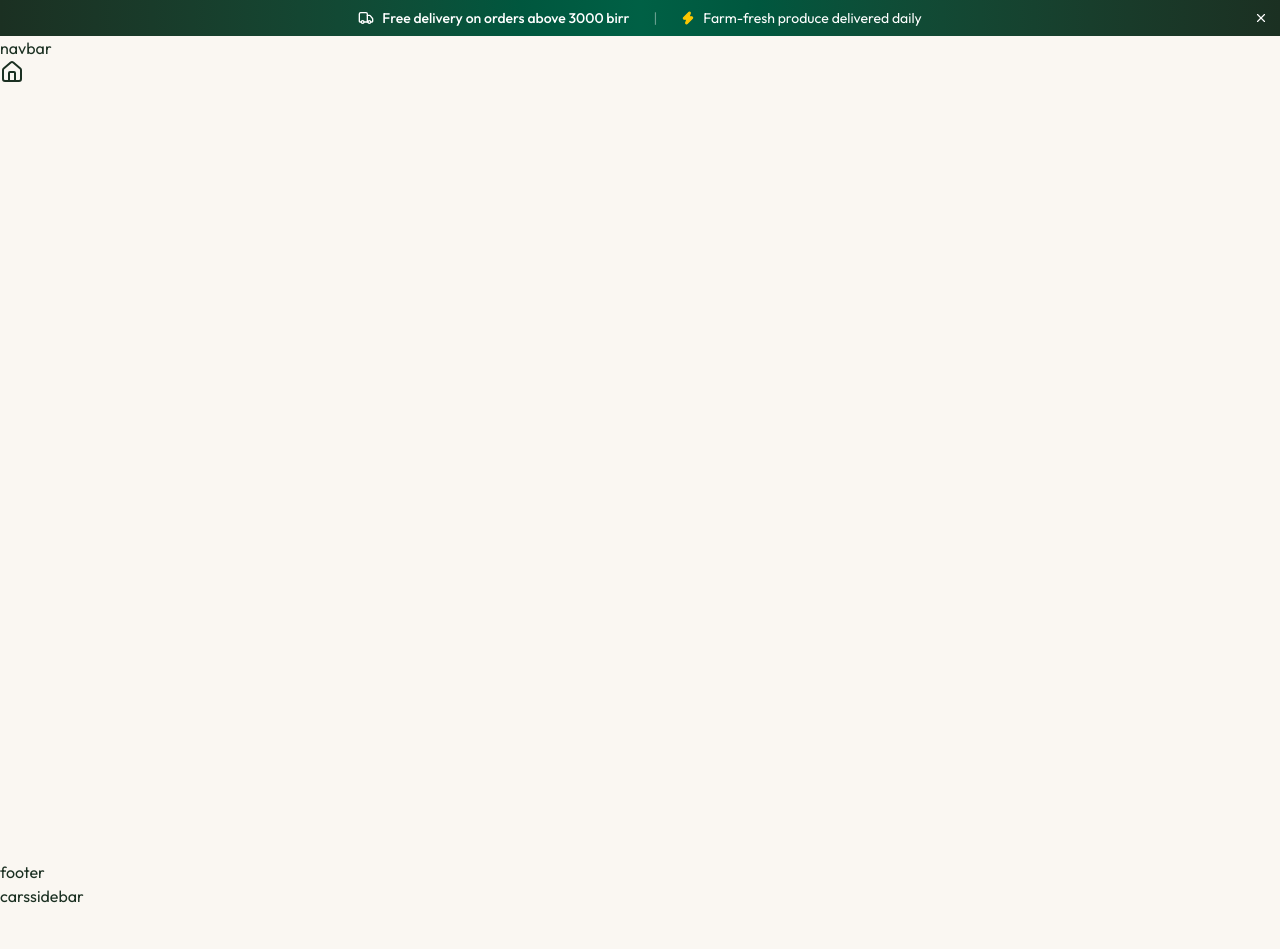
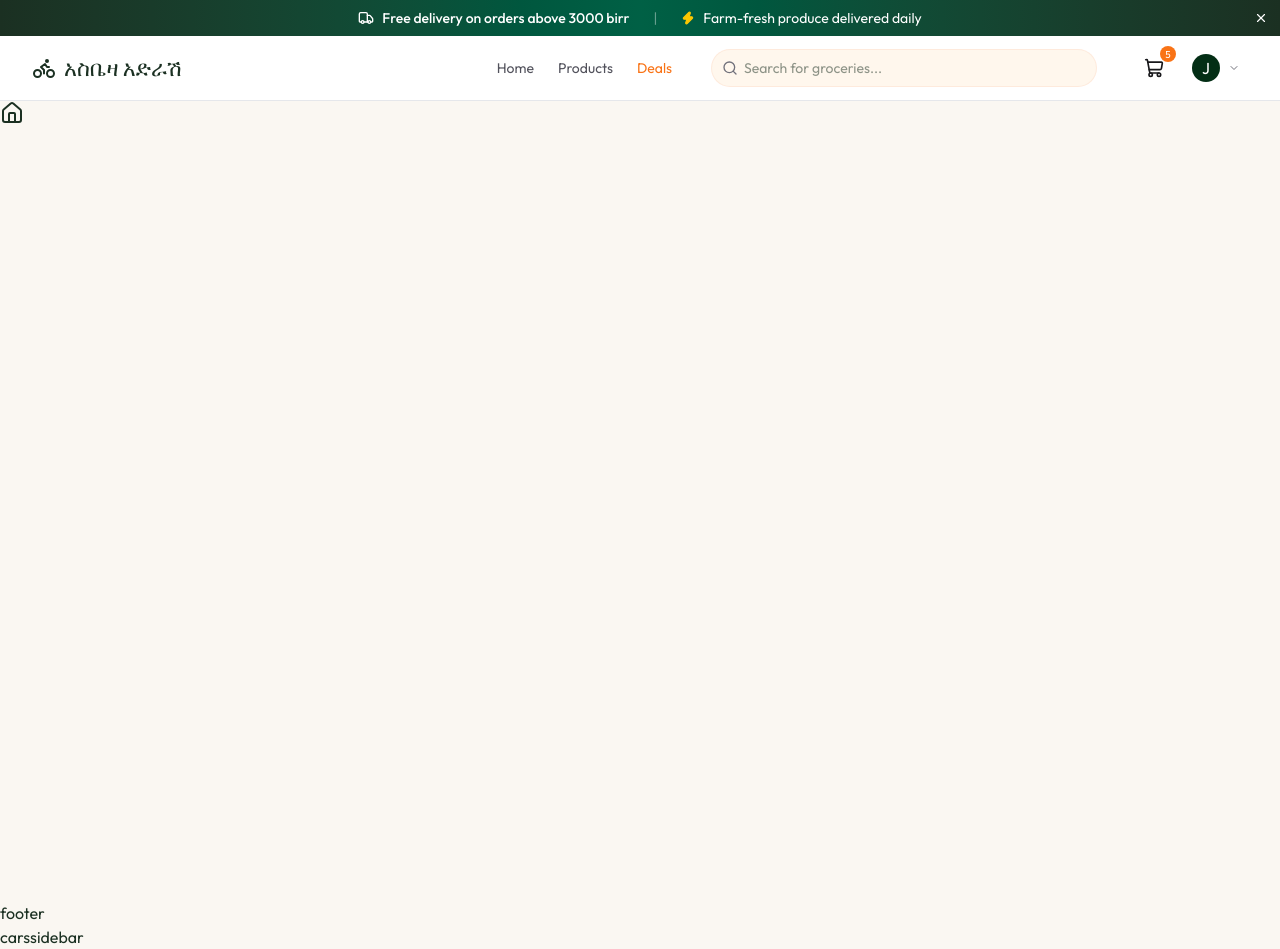
Before and after one commit to Ekram-Miftah/Grocery, a React (Vite) app in the folder client/: page / in a window 1280 px wide. Before the commit the page ends 908 px from the top, so only its background shows below. Built offline with nearby package versions, Linux system fonts and the light colour scheme.

Commit message:
add Navbar component and integrate it into AppLayout

```diff
--- a/client/src/components/Navbar.tsx
+++ b/client/src/components/Navbar.tsx
@@ -0,0 +1,222 @@
+import {
+  ArrowUpRightIcon,
+  BikeIcon,
+  ChevronDownIcon,
+  LogOutIcon,
+  MapPinIcon,
+  MenuIcon,
+  PackageIcon,
+  SearchIcon,
+  ShieldIcon,
+  ShoppingCartIcon,
+  UserIcon,
+  XIcon,
+} from "lucide-react";
+import React, { useState } from "react"; // Added useState import here
+import { Link, useNavigate } from "react-router-dom"; // Added useNavigate import here
+
+const Navbar = () => {
+  const user: any = {
+    name: "John Doe",
+    email: "john@example.com",
+    isAdmin: true,
+  };
+  const { cartCount, setIsCartOpen } = {
+    cartCount: 5,
+    setIsCartOpen: (_data: any) => {},
+  };
+  const [searchQuery, setSearchQuery] = useState("");
+  const [userMenuOpen, setUserMenuOpen] = useState(false);
+  const navigate = useNavigate();
+  return (
+    <nav className="bg-white sticky top-0 z-50 border-b border-app-border">
+      <div className="max-w-7xl mx-auto px-4 sm:px-6 lg:px-8 flex items-center justify-between h-16 gap-4">
+        {/* Logo */}
+        <Link
+          to="/"
+          className="flex items-center gap-2 text-[22px] font-medium shrink-0"
+        >
+          <BikeIcon size={24} /> አስቤዛ አድራሽ
+        </Link>
+        <div className="w-full flex items-center justify-end gap-4 lg:gap-10">
+          {/* Nav Links - Desktop */}
+          <div className="hidden md:flex items-center gap-6 text-sm text-zinc-600">
+            <Link to="/">Home</Link>
+            <Link to="/products">Products</Link>
+            <Link to="/deals" className="text-app-orange">
+              Deals
+            </Link>
+          </div>
+
+          {/* Search */}
+          <form
+            className="hidden sm:flex flex-1 max-w-sm text-xs
+sm:text-sm"
+          >
+            <div className="relative w-full">
+              <SearchIcon
+                className="absolute left-2.5 top-1/2
+    -translate-y-1/2 size-4 text-zinc-500"
+              />
+              <input
+                type="text"
+                placeholder="Search for groceries..."
+                value={searchQuery}
+                onChange={(e) => setSearchQuery(e.target.value)}
+                className="w-full pl-8 p-2 bg-orange-50 rounded-full ring
+ring-app-orange/15 focus:ring-app-orange/30"
+              />
+            </div>
+          </form>
+          {/* Right Actions */}
+          <div className="flex items-center gap-3">
+            {/* Cart */}
+            <button
+              className="relative p-2 rounded-xl"
+              onClick={() => setIsCartOpen(true)}
+            >
+              <ShoppingCartIcon className="size-5 text-zinc-900" />
+              {cartCount > 0 && (
+                <span
+                  className="absolute -top-1 -right-1
+    size-4 bg-app-orange text-white text-[10px] rounded-full
+    flex-center"
+                >
+                  {cartCount}
+                </span>
+              )}
+            </button>
+            {/* User */}
+            <div className="relative">
+              {user ? (
+                <button
+                  onClick={() => setUserMenuOpen(!userMenuOpen)}
+                  className="flex items-center gap-2 p-2"
+                >
+                  <div className="size-7 rounded-full bg-green-950 text-white flex-center">
+                    {user.name.charAt(0).toUpperCase()}
+                  </div>
+                  <ChevronDownIcon className="size-3 text-zinc-500" />
+                </button>
+              ) : (
+                <div className="flex-center gap-2">
+                  <Link
+                    to="/login"
+                    className="hidden md:flex items-center gap-2 px-4 py-2 text-sm font-medium text-white bg-green-950 rounded-full hover:bg-green-950-light transition-colors"
+                  >
+                    <UserIcon size={16} /> Sign In
+                  </Link>
+                  {userMenuOpen ? (
+                    <XIcon
+                      className="md:hidden"
+                      onClick={() => setUserMenuOpen(!userMenuOpen)}
+                    />
+                  ) : (
+                    <MenuIcon
+                      className="md:hidden"
+                      onClick={() => setUserMenuOpen(!userMenuOpen)}
+                    />
+                  )}
+                </div>
+              )}
+
+              {userMenuOpen && (
+                <>
+                  <div
+                    className="fixed inset-0 z-40"
+                    onClick={() => setUserMenuOpen(false)}
+                  />
+                  <div
+                    className="absolute right-0 mt-2.5 w-56
+    bg-white rounded-xl shadow-lg border
+    border-app-border py-2 z-50 animate-fade-in"
+                  >
+                    {user && (
+                      <div
+                        className="px-4 py-2 border-b
+        border-app-border"
+                      >
+                        <p
+                          className="text-sm font-medium
+          text-zinc-900"
+                        >
+                          {user?.name}
+                        </p>
+                        <p className="text-xs text-zinc-500">{user?.email}</p>
+                      </div>
+                    )}
+                    <div onClick={() => setUserMenuOpen(false)}>
+                      {!user && (
+                        <Link to="/login" className="dropdown-link">
+                          <UserIcon size={16} /> Sign In{" "}
+                        </Link>
+                      )}
+
+                      {user && (
+                        <Link to="/orders" className="dropdown-link">
+                          <PackageIcon size={16} /> My Orders{" "}
+                        </Link>
+                      )}
+
+                      {user && (
+                        <Link to="/addresses" className="dropdown-link">
+                          <MapPinIcon size={16} /> Addresses{" "}
+                        </Link>
+                      )}
+                      <Link
+                        to="/products"
+                        className="dropdown-link
+md:hidden"
+                      >
+                        <ArrowUpRightIcon size={16} />
+                        Products{" "}
+                      </Link>
+
+                      <Link
+                        to="/deals"
+                        className="dropdown-link
+md:hidden"
+                      >
+                        <ArrowUpRightIcon size={16} /> Deals
+                      </Link>
+                      {user?.isAdmin && (
+                        <Link to="/admin/products" className="dropdown-link">
+                          <ShieldIcon
+                            className="text-app-orange-dark"
+                            size={16}
+                          />{" "}
+                          <span className="text-app-orange-dark">
+                            Admin Panel
+                          </span>{" "}
+                        </Link>
+                      )}
+
+                      {user && (
+                        <div
+                          className="border-t border-app-border
+                        pt-1"
+                        >
+                          <button
+                            className="flex items-center
+                          gap-3 px-4 py-2.5 text-sm
+                          text-app-error hover:bg-red-50 w-full
+                          transition-colors"
+                          >
+                            <LogOutIcon size={16} />
+                            Log Out
+                          </button>
+                        </div>
+                      )}
+                    </div>
+                  </div>
+                </>
+              )}
+            </div>
+          </div>
+        </div>{" "}
+      </div>{" "}
+    </nav>
+  );
+};
+
+export default Navbar;
--- a/client/src/pages/AppLayout.tsx
+++ b/client/src/pages/AppLayout.tsx
@@ -1,12 +1,13 @@
 import React from "react";
 import { Outlet } from "react-router-dom";
 import Banner from "../components/Banner";
+import Navbar from "../components/Navbar";
 
 const AppLayout = () => {
   return (
     <>
       <Banner />
-      <p>navbar</p>
+      <Navbar />
       <main className="min-h-screen">
         <Outlet />
       </main>
```
